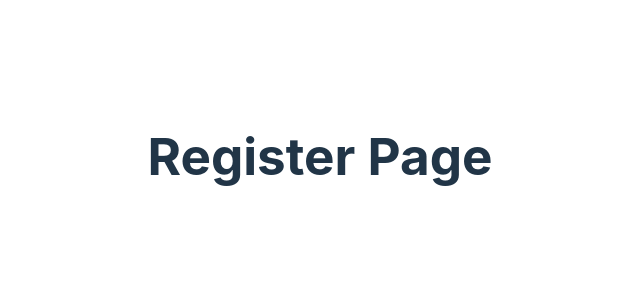
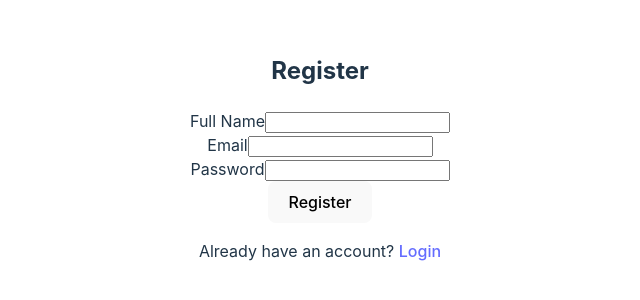
Before and after one commit to Shaneb7102/ReactComponentLogin, a React (Vite) app in the folder vite-project/: page /register in a window 1280 px wide. Shown: the part 244-544 px from the top of the page, without its empty margins (320-960 px from the left). Built offline with nearby package versions, Linux system fonts and the light colour scheme.

Commit message:
Login/Registration pages setup

```diff
--- a/vite-project/package.json
+++ b/vite-project/package.json
@@ -21,10 +21,13 @@
     "@types/react": "^19.0.8",
     "@types/react-dom": "^19.0.3",
     "@vitejs/plugin-react": "^4.3.4",
+    "autoprefixer": "^10.4.20",
     "eslint": "^9.19.0",
     "eslint-plugin-react-hooks": "^5.0.0",
     "eslint-plugin-react-refresh": "^0.4.18",
     "globals": "^15.14.0",
+    "postcss": "^8.5.3",
+    "tailwindcss": "^4.0.9",
     "typescript": "~5.7.2",
     "typescript-eslint": "^8.22.0",
     "vite": "^6.2.0"
--- a/vite-project/src/LoginPage.tsx
+++ b/vite-project/src/LoginPage.tsx
@@ -1,8 +1,45 @@
 import "./App.css";
 const LoginPage: React.FC = () => {
     return (
-      <div>
-        <h1>Login Page</h1>
+        <div className="flex items-center justify-center min-h-screen bg-gray-100">
+        <div className="bg-white p-6 rounded-lg shadow-md w-96">
+          <h2 className="text-2xl font-semibold text-center text-gray-700">Login</h2>
+          <form className="mt-4">
+            <div className="mb-4">
+              <label htmlFor="email" className="block text-sm font-medium text-gray-600">
+                Email
+              </label>
+              <input
+                type="email"
+                id="email"
+                name="email"
+                required
+                className="w-full px-3 py-2 mt-1 border rounded-lg focus:outline-none focus:ring-2 focus:ring-blue-500"
+              />
+            </div>
+            <div className="mb-4">
+              <label htmlFor="password" className="block text-sm font-medium text-gray-600">
+                Password
+              </label>
+              <input
+                type="password"
+                id="password"
+                name="password"
+                required
+                className="w-full px-3 py-2 mt-1 border rounded-lg focus:outline-none focus:ring-2 focus:ring-blue-500"
+              />
+            </div>
+            <button
+              type="submit"
+              className="w-full px-4 py-2 text-white bg-blue-500 rounded-lg hover:bg-blue-600"
+            >
+              Login
+            </button>
+          </form>
+          <p className="mt-4 text-center text-sm text-gray-600">
+            Don't have an account? <a href="/register" className="text-blue-500">Sign up</a>
+          </p>
+        </div>
       </div>
     );
   };
--- a/vite-project/src/RegisterPage.tsx
+++ b/vite-project/src/RegisterPage.tsx
@@ -1,8 +1,57 @@
 import "./App.css";
 const RegisterPage: React.FC = () => {
     return (
-      <div>
-        <h1>Register Page</h1>
+        <div className="flex items-center justify-center min-h-screen bg-gray-100">
+        <div className="bg-white p-6 rounded-lg shadow-md w-96">
+          <h2 className="text-2xl font-semibold text-center text-gray-700">Register</h2>
+          <form className="mt-4">
+            <div className="mb-4">
+              <label htmlFor="name" className="block text-sm font-medium text-gray-600">
+                Full Name
+              </label>
+              <input
+                type="text"
+                id="name"
+                name="name"
+                required
+                className="w-full px-3 py-2 mt-1 border rounded-lg focus:outline-none focus:ring-2 focus:ring-blue-500"
+              />
+            </div>
+            <div className="mb-4">
+              <label htmlFor="email" className="block text-sm font-medium text-gray-600">
+                Email
+              </label>
+              <input
+                type="email"
+                id="email"
+                name="email"
+                required
+                className="w-full px-3 py-2 mt-1 border rounded-lg focus:outline-none focus:ring-2 focus:ring-blue-500"
+              />
+            </div>
+            <div className="mb-4">
+              <label htmlFor="password" className="block text-sm font-medium text-gray-600">
+                Password
+              </label>
+              <input
+                type="password"
+                id="password"
+                name="password"
+                required
+                className="w-full px-3 py-2 mt-1 border rounded-lg focus:outline-none focus:ring-2 focus:ring-blue-500"
+              />
+            </div>
+            <button
+              type="submit"
+              className="w-full px-4 py-2 text-white bg-green-500 rounded-lg hover:bg-green-600"
+            >
+              Register
+            </button>
+          </form>
+          <p className="mt-4 text-center text-sm text-gray-600">
+            Already have an account? <a href="/login" className="text-blue-500">Login</a>
+          </p>
+        </div>
       </div>
     );
   };
```
Also changed, not shown: 1 other file (tests, documents, lock files or other folders).
